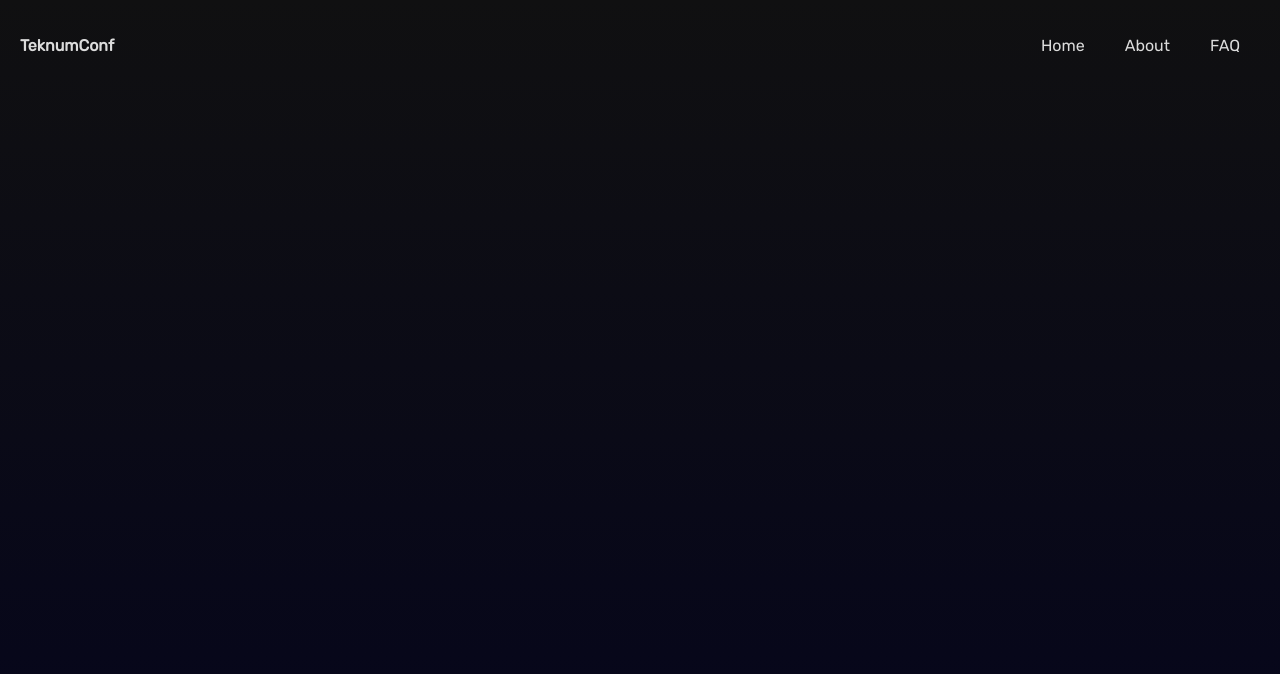
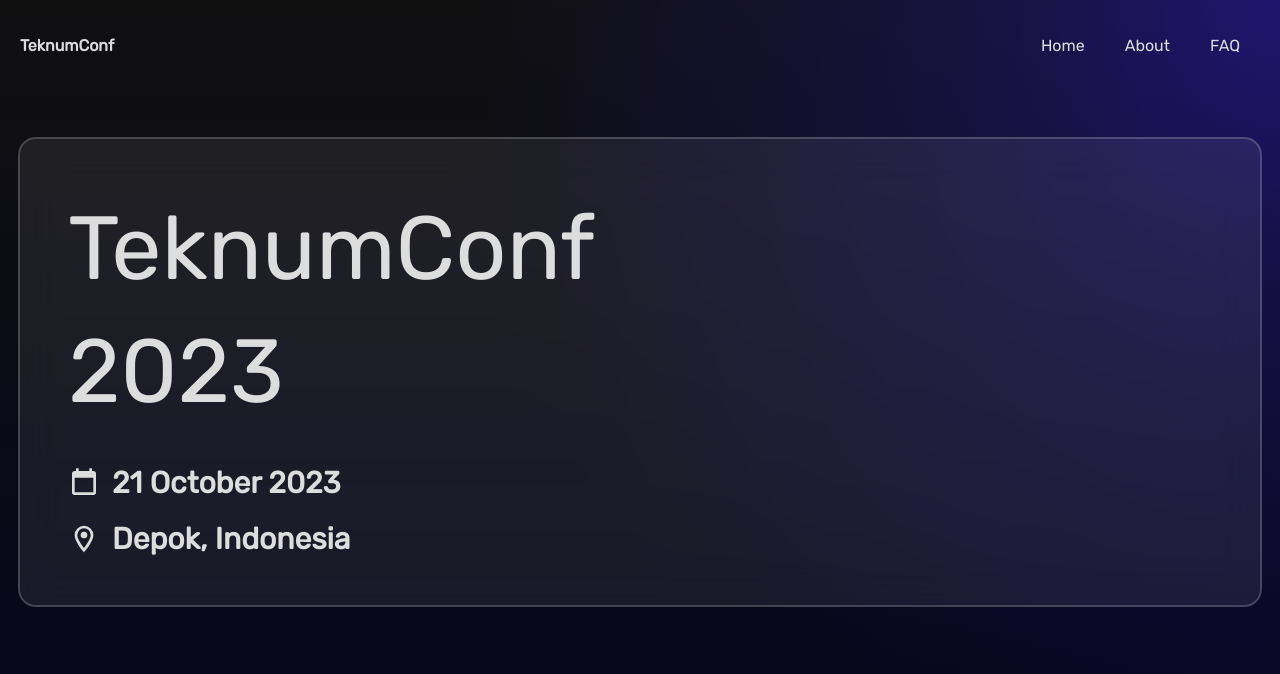
Before and after one commit to teknologi-umum/conference, a Nuxt app in the folder frontend/: page / in a window 1280 px wide. Shown: the top 674 px of the page. Built offline with nearby package versions, Linux system fonts and the light colour scheme.

Commit message:
feat: hero section wip

```diff
--- a/frontend/assets/css/style.css
+++ b/frontend/assets/css/style.css
@@ -1,3 +1,6 @@
+:root {
+    --body-color: #ddd;
+}
 * {
     margin: 0;
     padding: 0;
@@ -6,9 +9,11 @@
 
 body {
     font-family: 'Rubik', system-ui, -apple-system, BlinkMacSystemFont, 'Segoe UI', Roboto, Oxygen, Ubuntu, Cantarell, 'Open Sans', 'Helvetica Neue', sans-serif;
-    background: linear-gradient(to bottom, #101011, #05051c);
+    background: radial-gradient(circle at 100% 0, rgba(55, 29, 255, 0.388), rgba(55, 29, 255, 0.194) 300px, transparent 800px),
+                linear-gradient(to bottom, #101011, #05051c);
     background-repeat: no-repeat;
     min-height: 100vh;
+    color: var(--body-color);
 }
 a {
     color: rgb(220, 220, 220);
@@ -20,3 +25,10 @@ a:hover {
 ul {
     list-style: none;
 }
+.section {
+    margin: 3rem 0;
+}
+.blur-bg {
+    backdrop-filter: blur(20px);
+    -webkit-backdrop-filter: blur(20px);
+}
--- a/frontend/components/AppHeader.vue
+++ b/frontend/components/AppHeader.vue
@@ -2,14 +2,15 @@
 
 const isMobile = ref(false)
 const showNavbar = ref(true)
-
+function checkWindowSize() {
+    const screenWidth = window.innerWidth
+    isMobile.value = screenWidth < 1024
+    showNavbar.value = !isMobile.value
+}
 onMounted(() => {
     // Get screen width
-    const screenWidth = window.innerWidth
-    isMobile.value = screenWidth < 992
-
-    if(isMobile.value) showNavbar.value = false
-
+    checkWindowSize()
+    window.addEventListener('resize', checkWindowSize)
 })
 </script>
 <template>
@@ -54,7 +55,7 @@ onMounted(() => {
     padding: 1rem 1.25rem;
 }
 
-@media screen and (min-width: 992px) {
+@media screen and (min-width: 1024px) {
     .header-right {
         position: static;
         background-color: transparent;
--- a/frontend/nuxt.config.ts
+++ b/frontend/nuxt.config.ts
@@ -4,14 +4,21 @@ import presetUno from '@unocss/preset-uno'
 
 
 export default defineNuxtConfig({
+  runtimeConfig: {
+    public: {
+      showAnnouncementDate: true,
+      announcementDate: "21 October 2023",
+      attendeeRegistration: true,
+      speakerRegistration: true,
+      eventSchedule: true,
+      aggressiveIntroduction: true
+    }
+  },
   googleFonts: {
     families: {
       Rubik: true
     }
   },
-  presets: [
-    presetUno(),
-  ],
   app: {
     head: {
       titleTemplate: (t) => t ? `${t} - TeknumConf` : 'TeknumConf'
--- a/frontend/pages/index.vue
+++ b/frontend/pages/index.vue
@@ -1,7 +1,42 @@
 <script setup>
-
+const config = useRuntimeConfig()
 </script>
 <template>
     <div class="page">
+        <section id="hero" class="section">
+            <div class="container | mx-auto px-5">
+                <div class="hero-card | p-12 rounded-2xl blur-bg">
+
+                    <h1 class="hero-title | mb-8  leading-snug">TeknumConf<br/> 2023</h1>
+                    <h3 v-if="config.public.announcementDate" class="text-xl lg:text-3xl mb-5 flex items-center gap-3">
+                        <svg xmlns="http://www.w3.org/2000/svg" width="32" height="32" viewBox="0 0 24 24"><path fill="currentColor" d="M19 19H5V8h14m-3-7v2H8V1H6v2H5c-1.11 0-2 .89-2 2v14a2 2 0 0 0 2 2h14a2 2 0 0 0 2-2V5a2 2 0 0 0-2-2h-1V1"/></svg>
+                        <span>{{config.public.announcementDate}}</span>
+                    </h3>
+                    <h3 class="text-xl lg:text-3xl flex items-center gap-3">
+                        <svg xmlns="http://www.w3.org/2000/svg" width="32" height="32" viewBox="0 0 24 24"><path fill="currentColor" d="M12 6.5A2.5 2.5 0 0 1 14.5 9a2.5 2.5 0 0 1-2.5 2.5A2.5 2.5 0 0 1 9.5 9A2.5 2.5 0 0 1 12 6.5M12 2a7 7 0 0 1 7 7c0 5.25-7 13-7 13S5 14.25 5 9a7 7 0 0 1 7-7m0 2a5 5 0 0 0-5 5c0 1 0 3 5 9.71C17 12 17 10 17 9a5 5 0 0 0-5-5Z"/></svg>
+                        <span>Depok, Indonesia</span>
+                    </h3>
+                </div>
+            </div>
+        </section>
+        <section id="about" class="section">
+            <div class="container | mx-auto">
+            </div>
+        </section>
     </div>
 </template>
+<style>
+.hero-card {
+    background-color: rgba(255, 255, 255, 0.076);
+    outline: 2px solid rgba(255, 255, 255, 0.245);
+    transition: all .3s;
+}
+.hero-card:hover {
+    background-color: rgba(255, 255, 255, 0.115);
+    outline: 2px solid white;
+}
+.hero-title {
+    font-size: clamp(3rem, 7vw, 10rem);
+    font-weight: 400;
+}
+</style>
```
